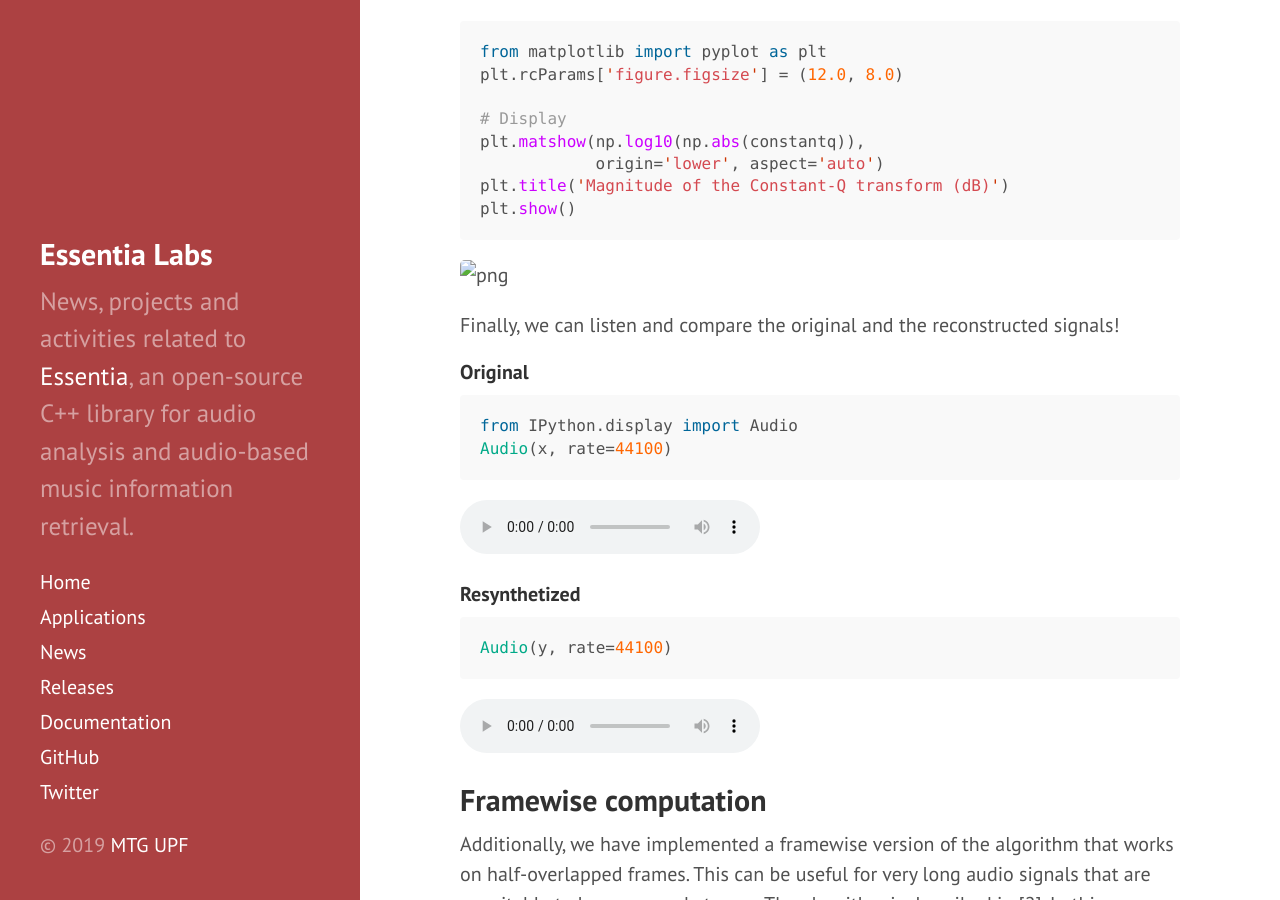
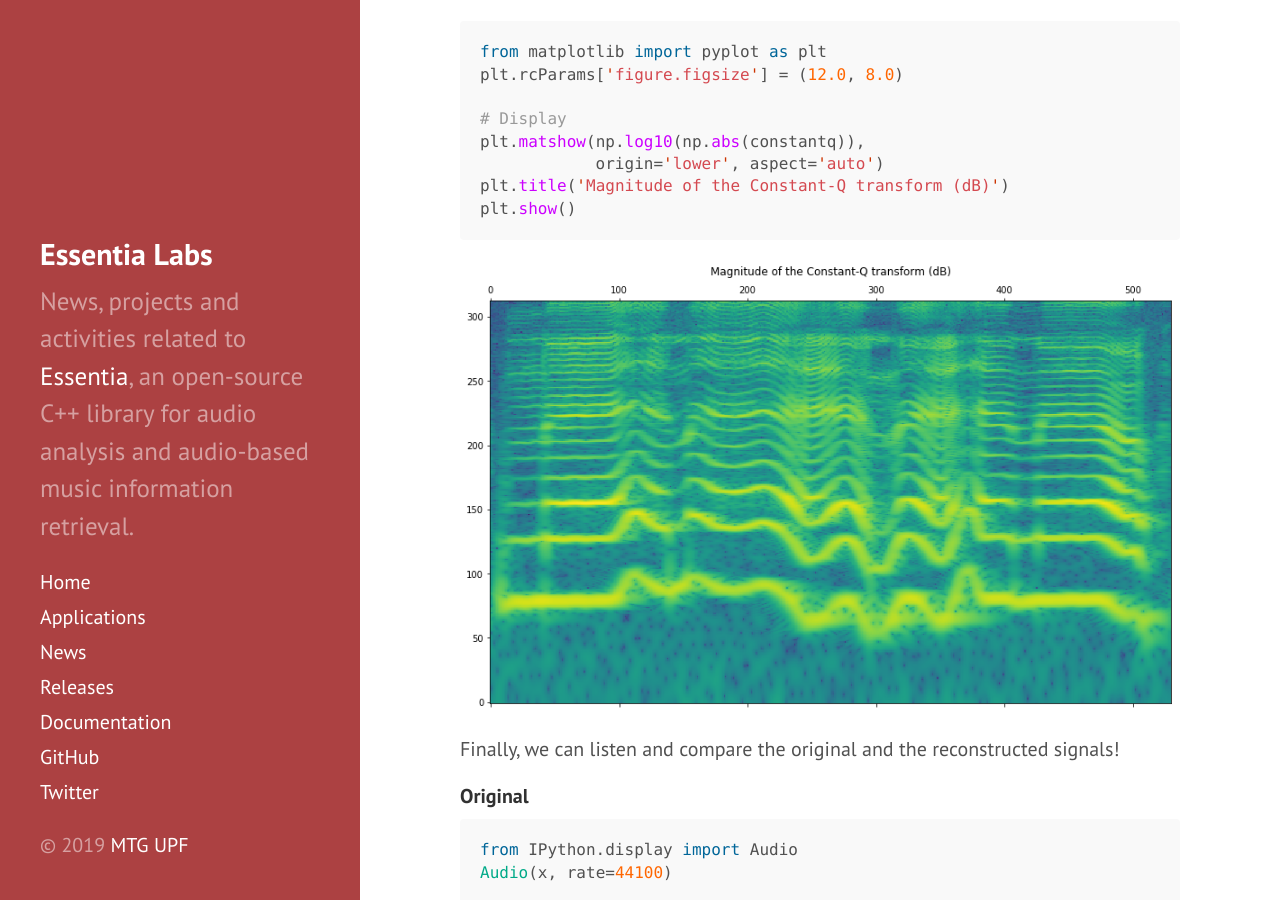
Before and after one commit to pabloEntropia/essentia-labs, a Jekyll site: the page built from _posts/2019-02-07-invertible-constant-q.md, in a window 1280 px wide and 900 px high, scrolled down 2302 px. Built offline with Jekyll 4.4.1, drawn with Linux system fonts in a browser that asks for light colours.

````diff
--- a/_posts/2019-02-07-invertible-constant-q.md
+++ b/_posts/2019-02-07-invertible-constant-q.md
@@ -84,7 +84,7 @@
 ```
 
 
-![png](assets/invertible-constant-q/standard_cq.png)
+![png]({{ site.baseurl }}/assets/invertible-constant-q/standard_cq.png)
 
 
 Finally, we can listen and compare the original and the reconstructed signals!
@@ -97,7 +97,7 @@
 ```
 
 
-<audio src="assets/invertible-constant-q/vignesh_original.wav" controls preload></audio>
+<audio src="{{ site.baseurl }}/assets/invertible-constant-q/vignesh_original.wav" controls preload></audio>
 
 
 
@@ -109,7 +109,7 @@
 ```
 
 
-<audio src="assets/invertible-constant-q/vignesh_resynthetized.wav" controls preload></audio>
+<audio src="{{ site.baseurl }}/assets/invertible-constant-q/vignesh_resynthetized.wav" controls preload></audio>
 
 
 
@@ -153,7 +153,7 @@
 ```
 
 
-![png](assets/invertible-constant-q/framewise_cq.png)
+![png]({{ site.baseurl }}/assets/invertible-constant-q/framewise_cq.png)
 
 
 
````
